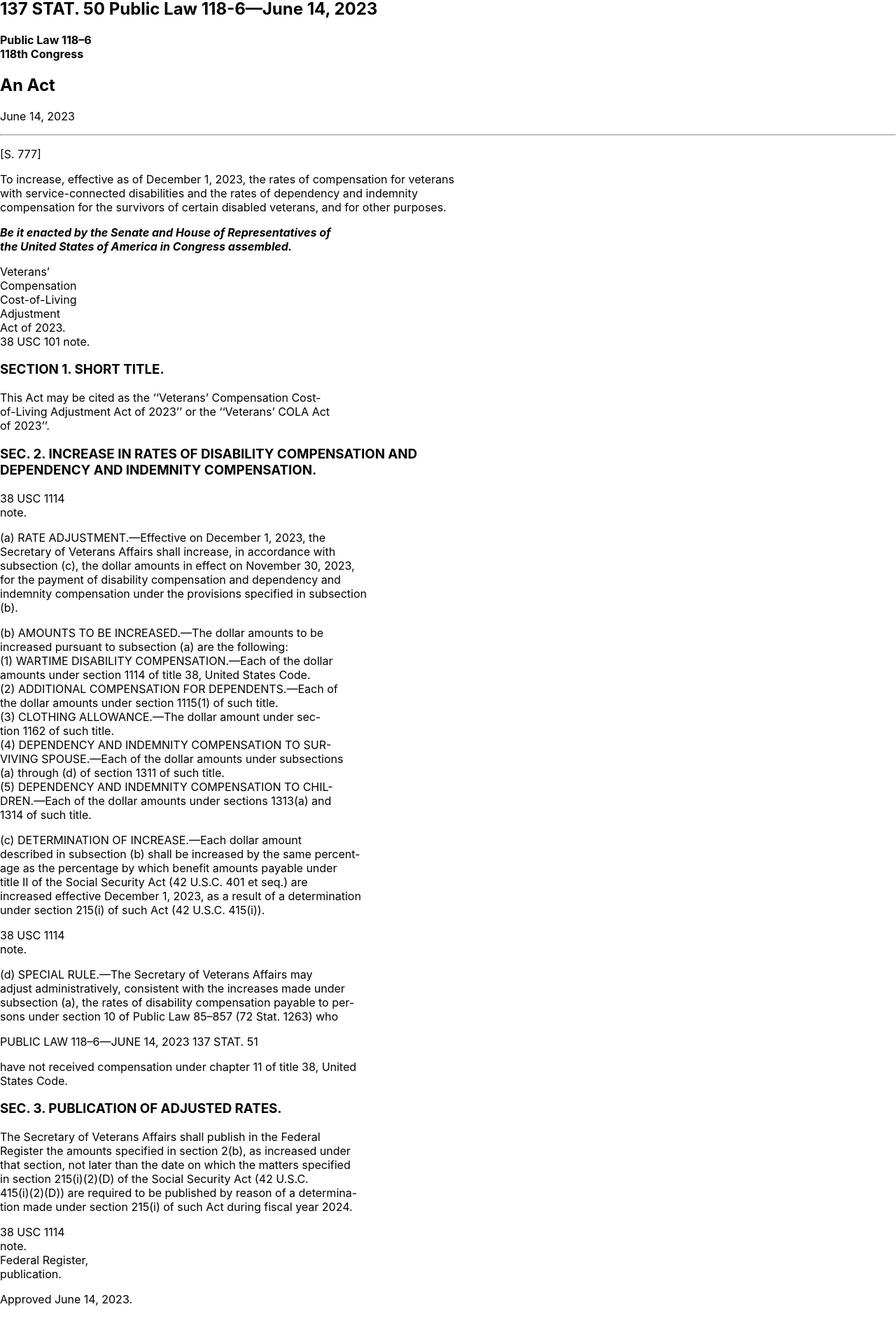
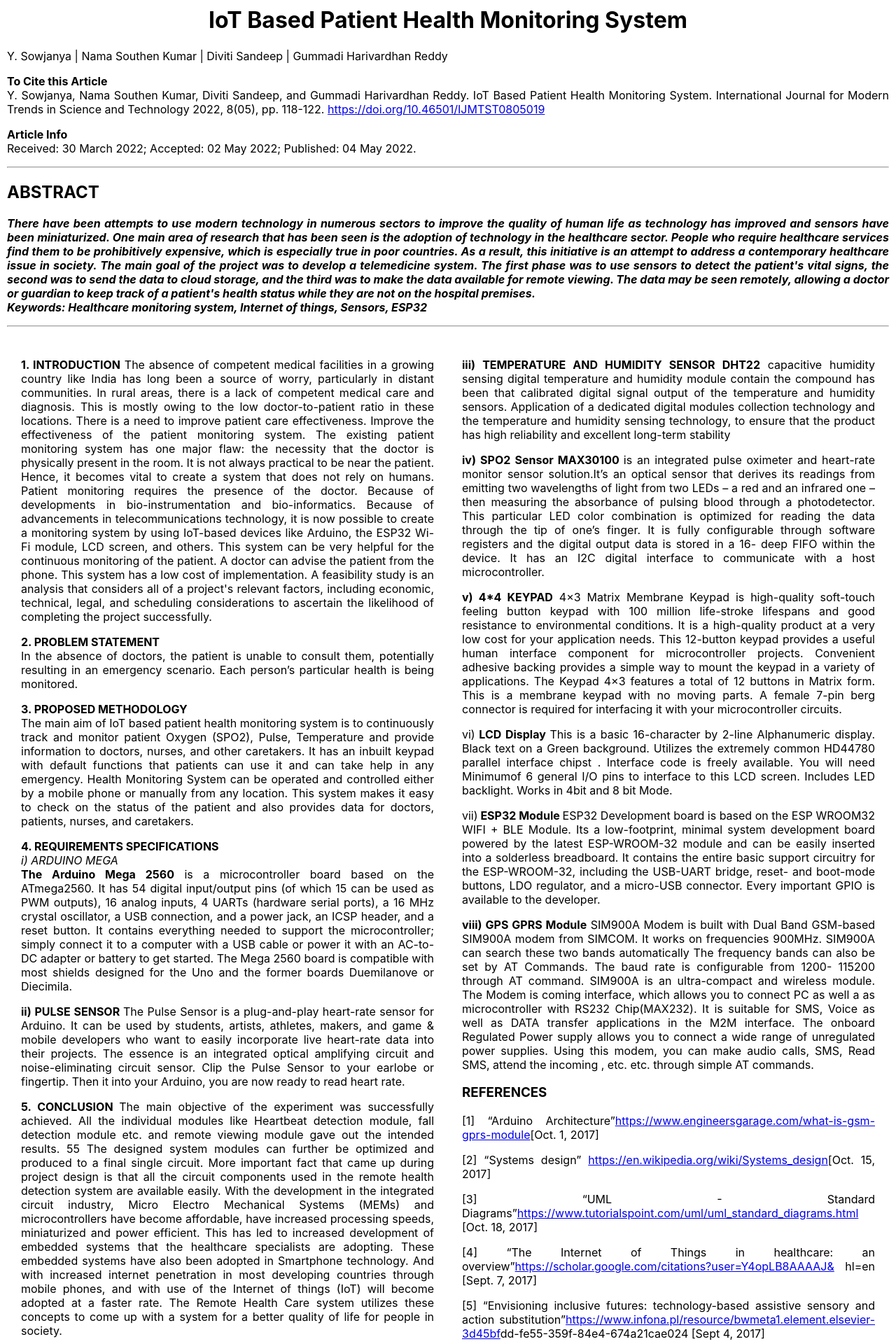
Before and after one commit to Southen16/my-first-static-web-app, a React (Create React App) app: page /itc505/homework/2 in a window 1280 px wide. Shown: the part 22-1942 px from the top of the page at 70% size. Before the commit the page ends 1904 px from the top, so only its background shows below. Built offline with nearby package versions, Linux system fonts and the light colour scheme.

Commit message:
raect updated

```diff
--- /dev/null
+++ b/src/Components/Paper.css
@@ -0,0 +1,21 @@
+.main {
+    text-align: justify;
+    padding: 10px 10px;
+}
+
+.container {
+    display: grid;
+    grid-template-columns: 1fr 1fr;
+    height: 100%;
+}
+h1{
+    text-align:center;
+}
+.left-half{
+    border: 0px;
+    padding: 20px;
+}
+.right-half{
+    border:0px;
+    padding:20px;
+}
--- a/src/Components/Paper.js
+++ b/src/Components/Paper.js
@@ -1,118 +1,255 @@
+import "./Paper.css";
+
 const Paper = () => {
   return (
-        <div>
-            <section>
-                <h1>137 STAT. 50 Public Law 118-6—June 14, 2023</h1>
-                <p><b>Public Law 118–6</b><br />
-                    <b>118th Congress</b></p>
-                <article>
-                    <h2>An Act</h2>
-                    <p>June 14, 2023</p>
-                    <hr />
-                    <p>[S. 777]</p>
-                    <p>To increase, effective as of December 1, 2023, the rates of compensation for veterans<br />
-                    with service-connected disabilities and the rates of dependency and indemnity<br />
-                    compensation for the survivors of certain disabled veterans, and for other purposes.</p>
-                    <p><i><b>Be it enacted by the Senate and House of Representatives of<br />
-                    the United States of America in Congress assembled.</b></i></p>
-                </article>
-            </section>
-
-            <div>
-                <article>
-                    <p>Veterans’<br/>
-                       Compensation<br/>
-                       Cost-of-Living<br/>
-                       Adjustment<br/>
-                       Act of 2023.<br/>
-                       38 USC 101 note. </p>
-                    <h3>SECTION 1. SHORT TITLE.</h3>
-                    <p>This Act may be cited as the ‘‘Veterans’ Compensation Cost-<br/>
-                    of-Living Adjustment Act of 2023’’ or the ‘‘Veterans’ COLA Act <br/>
-                    of 2023’’.</p>
-                </article>
-            </div>
-
-            <div>
-                <article>
-                    <h3>SEC. 2. INCREASE IN RATES OF DISABILITY COMPENSATION AND<br/>
-                            DEPENDENCY AND INDEMNITY COMPENSATION. </h3>
-                    <p> 38 USC 1114<br/>
-                        note. </p>
+    <div className="main">
+      <h1>IoT Based Patient Health Monitoring System</h1>
       <p>
-                        (a) RATE ADJUSTMENT.—Effective on December 1, 2023, the<br/>
-                        Secretary of Veterans Affairs shall increase, in accordance with<br/>
-                        subsection (c), the dollar amounts in effect on November 30, 2023,<br/>
-                        for the payment of disability compensation and dependency and<br/>
-                        indemnity compensation under the provisions specified in subsection<br/>
-                        (b).
+        Y. Sowjanya | Nama Southen Kumar | Diviti Sandeep | Gummadi Harivardhan
+        Reddy
       </p>
       <p>
-                        (b) AMOUNTS TO BE INCREASED.—The dollar amounts to be<br/>
-                        increased pursuant to subsection (a) are the following:<br/>
-                        (1) WARTIME DISABILITY COMPENSATION.—Each of the dollar<br/>
-                        amounts under section 1114 of title 38, United States Code.<br/>
-                        (2) ADDITIONAL COMPENSATION FOR DEPENDENTS.—Each of<br/>
-                        the dollar amounts under section 1115(1) of such title.<br/>
-                        (3) CLOTHING ALLOWANCE.—The dollar amount under sec-<br/>tion 1162 of such title.<br/>
-                        (4) DEPENDENCY AND INDEMNITY COMPENSATION TO SUR-<br/>
-                        VIVING SPOUSE.—Each of the dollar amounts under subsections<br/>
-                        (a) through (d) of section 1311 of such title.<br/>
-                        (5) DEPENDENCY AND INDEMNITY COMPENSATION TO CHIL-<br/>
-                        DREN.—Each of the dollar amounts under sections 1313(a) and<br/>
-                        1314 of such title.<br/>
+        <b>To Cite this Article</b>
+        <br />
+        Y. Sowjanya, Nama Southen Kumar, Diviti Sandeep, and Gummadi Harivardhan
+        Reddy. IoT Based Patient Health Monitoring System. International Journal
+        for Modern Trends in Science and Technology 2022, 8(05), pp. 118-122.{" "}
+        <a href="https://doi.org/10.46501/IJMTST0805019">
+          https://doi.org/10.46501/IJMTST0805019
+        </a>
       </p>
       <p>
-                        (c) DETERMINATION OF INCREASE.—Each dollar amount<br/>
-                        described in subsection (b) shall be increased by the same percent-<br/>
-                        age as the percentage by which benefit amounts payable under<br/>
-                        title II of the Social Security Act (42 U.S.C. 401 et seq.) are<br/>
-                        increased effective December 1, 2023, as a result of a determination<br/>
-                        under section 215(i) of such Act (42 U.S.C. 415(i)).
+        <b>Article Info</b>
+        <br />
+        Received: 30 March 2022; Accepted: 02 May 2022; Published: 04 May 2022.
       </p>
-                </article>
-            </div>
-
-            <div>
-                <section>
-                    <article>
+      <hr /> {/* Added a '/' to self-close the <hr> tag */}
+      <h2>ABSTRACT</h2>
       <p>
-                        38 USC 1114<br/>
-                        note.
+        <b>
+          <i>
+            There have been attempts to use modern technology in numerous
+            sectors to improve the quality of human life as technology has
+            improved and sensors have been miniaturized. One main area of
+            research that has been seen is the adoption of technology in the
+            healthcare sector. People who require healthcare services find them
+            to be prohibitively expensive, which is especially true in poor
+            countries. As a result, this initiative is an attempt to address a
+            contemporary healthcare issue in society. The main goal of the
+            project was to develop a telemedicine system. The first phase was to
+            use sensors to detect the patient's vital signs, the second was to
+            send the data to cloud storage, and the third was to make the data
+            available for remote viewing. The data may be seen remotely,
+            allowing a doctor or guardian to keep track of a patient's health
+            status while they are not on the hospital premises.
+            <br />
+            Keywords: Healthcare monitoring system, Internet of things, Sensors,
+            ESP32
+          </i>
+        </b>
+      </p>
+      <hr /> {/* Added a '/' to self-close the <hr> tag */}
+      <div className="container">
+        <div className="right-half">
+          <p>
+            <b>1. INTRODUCTION</b> The absence of competent medical facilities
+            in a growing country like India has long been a source of worry,
+            particularly in distant communities. In rural areas, there is a lack
+            of competent medical care and diagnosis. This is mostly owing to the
+            low doctor-to-patient ratio in these locations. There is a need to
+            improve patient care effectiveness. Improve the effectiveness of the
+            patient monitoring system. The existing patient monitoring system
+            has one major flaw: the necessity that the doctor is physically
+            present in the room. It is not always practical to be near the
+            patient. Hence, it becomes vital to create a system that does not
+            rely on humans. Patient monitoring requires the presence of the
+            doctor. Because of developments in bio-instrumentation and
+            bio-informatics. Because of advancements in telecommunications
+            technology, it is now possible to create a monitoring system by
+            using IoT-based devices like Arduino, the ESP32 Wi-Fi module, LCD
+            screen, and others. This system can be very helpful for the
+            continuous monitoring of the patient. A doctor can advise the
+            patient from the phone. This system has a low cost of
+            implementation. A feasibility study is an analysis that considers
+            all of a project's relevant factors, including economic, technical,
+            legal, and scheduling considerations to ascertain the likelihood of
+            completing the project successfully.
           </p>
           <p>
-                        (d) SPECIAL RULE.—The Secretary of Veterans Affairs may<br/>
-                        adjust administratively, consistent with the increases made under<br/>
-                        subsection (a), the rates of disability compensation payable to per-<br/>
-                        sons under section 10 of Public Law 85–857 (72 Stat. 1263) who
+            <b>2. PROBLEM STATEMENT</b>
+            <br />
+            In the absence of doctors, the patient is unable to consult them,
+            potentially resulting in an emergency scenario. Each person’s
+            particular health is being monitored.
           </p>
-                        <p>PUBLIC LAW 118–6—JUNE 14, 2023 137 STAT. 51 </p>
-                        <p>have not received compensation under chapter 11 of title 38, United<br/>
-                            States Code. </p>
-                    </article>
-                </section>
+          <p>
+            <b>3. PROPOSED METHODOLOGY</b>
+            <br />
+            The main aim of IoT based patient health monitoring system is to
+            continuously track and monitor patient Oxygen (SPO2), Pulse,
+            Temperature and provide information to doctors, nurses, and other
+            caretakers. It has an inbuilt keypad with default functions that
+            patients can use it and can take help in any emergency. Health
+            Monitoring System can be operated and controlled either by a mobile
+            phone or manually from any location. This system makes it easy to
+            check on the status of the patient and also provides data for
+            doctors, patients, nurses, and caretakers.
+          </p>
+          <p>
+            <b>4. REQUIREMENTS SPECIFICATIONS</b>
+            <br />
+            <i>i) ARDUINO MEGA</i>
+            <br />
+            <b> The Arduino Mega 2560</b> is a microcontroller board based on
+            the ATmega2560. It has 54 digital input/output pins (of which 15 can
+            be used as PWM outputs), 16 analog inputs, 4 UARTs (hardware serial
+            ports), a 16 MHz crystal oscillator, a USB connection, and a power
+            jack, an ICSP header, and a reset button. It contains everything
+            needed to support the microcontroller; simply connect it to a
+            computer with a USB cable or power it with an AC-to-DC adapter or
+            battery to get started. The Mega 2560 board is compatible with most
+            shields designed for the Uno and the former boards Duemilanove or
+            Diecimila.
+          </p>
+          <p>
+            <b> ii) PULSE SENSOR </b>The Pulse Sensor is a plug-and-play
+            heart-rate sensor for Arduino. It can be used by students, artists,
+            athletes, makers, and game &amp; mobile developers who want to
+            easily incorporate live heart-rate data into their projects. The
+            essence is an integrated optical amplifying circuit and
+            noise-eliminating circuit sensor. Clip the Pulse Sensor to your
+            earlobe or fingertip. Then it into your Arduino, you are now ready
+            to read heart rate.
+          </p>
+          <p>
+            <b>5. CONCLUSION </b>The main objective of the experiment was
+            successfully achieved. All the individual modules like Heartbeat
+            detection module, fall detection module etc. and remote viewing
+            module gave out the intended results. 55 The designed system modules
+            can further be optimized and produced to a final single circuit.
+            More important fact that came up during project design is that all
+            the circuit components used in the remote health detection system
+            are available easily. With the development in the integrated circuit
+            industry, Micro Electro Mechanical Systems (MEMs) and
+            microcontrollers have become affordable, have increased processing
+            speeds, miniaturized and power efficient. This has led to increased
+            development of embedded systems that the healthcare specialists are
+            adopting. These embedded systems have also been adopted in
+            Smartphone technology. And with increased internet penetration in
+            most developing countries through mobile phones, and with use of the
+            Internet of things (IoT) will become adopted at a faster rate. The
+            Remote Health Care system utilizes these concepts to come up with a
+            system for a better quality of life for people in society.
+          </p>
         </div>
-
-            <div>
-                <section>
-                    <article>
-                        <h3>SEC. 3. PUBLICATION OF ADJUSTED RATES. </h3>
-                        <p>The Secretary of Veterans Affairs shall publish in the Federal<br/>
-                           Register the amounts specified in section 2(b), as increased under<br/>
-                           that section, not later than the date on which the matters specified<br/>
-                           in section 215(i)(2)(D) of the Social Security Act (42 U.S.C.<br/>
-                           415(i)(2)(D)) are required to be published by reason of a determina-<br/>
-                           tion made under section 215(i) of such Act during fiscal year 2024.</p>
-                           <p>38 USC 1114 <br/>
-                            note. <br/>
-                            Federal Register,<br/>
-                            publication. </p>
-                            <p>Approved June 14, 2023.</p>
-                    </article>
-                </section>
+        <div className="left-half">
+          <p>
+            <b> iii) TEMPERATURE AND HUMIDITY SENSOR DHT22</b> capacitive
+            humidity sensing digital temperature and humidity module contain the
+            compound has been that calibrated digital signal output of the
+            temperature and humidity sensors. Application of a dedicated digital
+            modules collection technology and the temperature and humidity
+            sensing technology, to ensure that the product has high reliability
+            and excellent long-term stability
+          </p>
+          <p>
+            <b> iv) SPO2 Sensor MAX30100 </b>is an integrated pulse oximeter and
+            heart-rate monitor sensor solution.It’s an optical sensor that
+            derives its readings from emitting two wavelengths of light from two
+            LEDs – a red and an infrared one – then measuring the absorbance of
+            pulsing blood through a photodetector. This particular LED color
+            combination is optimized for reading the data through the tip of
+            one’s finger. It is fully configurable through software registers
+            and the digital output data is stored in a 16- deep FIFO within the
+            device. It has an I2C digital interface to communicate with a host
+            microcontroller.
+          </p>
+          <p>
+            <b> v) 4*4 KEYPAD</b> 4×3 Matrix Membrane Keypad is high-quality
+            soft-touch feeling button keypad with 100 million life-stroke
+            lifespans and good resistance to environmental conditions. It is a
+            high-quality product at a very low cost for your application needs.
+            This 12-button keypad provides a useful human interface component
+            for microcontroller projects. Convenient adhesive backing provides a
+            simple way to mount the keypad in a variety of applications. The
+            Keypad 4×3 features a total of 12 buttons in Matrix form. This is a
+            membrane keypad with no moving parts. A female 7-pin berg connector
+            is required for interfacing it with your microcontroller circuits.
+          </p>
+          <p>
+            vi)<b> LCD Display </b>This is a basic 16-character by 2-line
+            Alphanumeric display. Black text on a Green background. Utilizes the
+            extremely common HD44780 parallel interface chipst . Interface code
+            is freely available. You will need Minimumof 6 general I/O pins to
+            interface to this LCD screen. Includes LED backlight. Works in 4bit
+            and 8 bit Mode.
+          </p>
+          <p>
+            vii)<b> ESP32 Module </b>ESP32 Development board is based on the ESP
+            WROOM32 WIFI + BLE Module. Its a low-footprint, minimal system
+            development board powered by the latest ESP-WROOM-32 module and can
+            be easily inserted into a solderless breadboard. It contains the
+            entire basic support circuitry for the ESP-WROOM-32, including the
+            USB-UART bridge, reset- and boot-mode buttons, LDO regulator, and a
+            micro-USB connector. Every important GPIO is available to the
+            developer.
+          </p>
+          <p>
+            <b>viii) GPS GPRS Module</b> SIM900A Modem is built with Dual Band
+            GSM-based SIM900A modem from SIMCOM. It works on frequencies 900MHz.
+            SIM900A can search these two bands automatically The frequency bands
+            can also be set by AT Commands. The baud rate is configurable from
+            1200- 115200 through AT command. SIM900A is an ultra-compact and
+            wireless module. The Modem is coming interface, which allows you to
+            connect PC as well a as microcontroller with RS232 Chip(MAX232). It
+            is suitable for SMS, Voice as well as DATA transfer applications in
+            the M2M interface. The onboard Regulated Power supply allows you to
+            connect a wide range of unregulated power supplies. Using this
+            modem, you can make audio calls, SMS, Read SMS, attend the incoming
+            , etc. etc. through simple AT commands.
+          </p>
+          <h3>REFERENCES</h3>
+          <p>
+            [1] “Arduino Architecture”
+            <a href="https://www.engineersgarage.com/what-is-gsm-gprs-module">
+              https://www.engineersgarage.com/what-is-gsm-gprs-module
+            </a>
+            [Oct. 1, 2017]
+          </p>
+          <p>
+            [2] “Systems design”{" "}
+            <a href="https://en.wikipedia.org/wiki/Systems_design">
+              https://en.wikipedia.org/wiki/Systems_design
+            </a>
+            [Oct. 15, 2017]
+          </p>
+          <p>
+            [3] “UML - Standard Diagrams”
+            <a href="https://www.tutorialspoint.com/uml/uml_standard_diagrams.html">
+              https://www.tutorialspoint.com/uml/uml_standard_diagrams.html
+            </a>{" "}
+            [Oct. 18, 2017]
+          </p>
+          <p>
+            [4] “The Internet of Things in healthcare: an overview”
+            <a href=" https://scholar.google.com/citations?user=Y4opLB8AAAAJ&amp;">
+              https://scholar.google.com/citations?user=Y4opLB8AAAAJ&amp;
+            </a>{" "}
+            hl=en [Sept. 7, 2017]
+          </p>
+          <p>
+            [5] “Envisioning inclusive futures: technology-based assistive
+            sensory and action substitution”
+            <a href="https://www.infona.pl/resource/bwmeta1.element.elsevier-3d45bf">
+              https://www.infona.pl/resource/bwmeta1.element.elsevier-3d45bf
+            </a>
+            dd-fe55-359f-84e4-674a21cae024 [Sept 4, 2017]
+          </p>
         </div>
       </div>
+      <hr /> {/* Added a '/' to self-close the <hr> tag */}
+    </div>
   );
-}
+};
 
 export default Paper;
```
Also changed, not shown: src/Components/1.png (added). Lines whose indentation alone changed are shown as unchanged.
